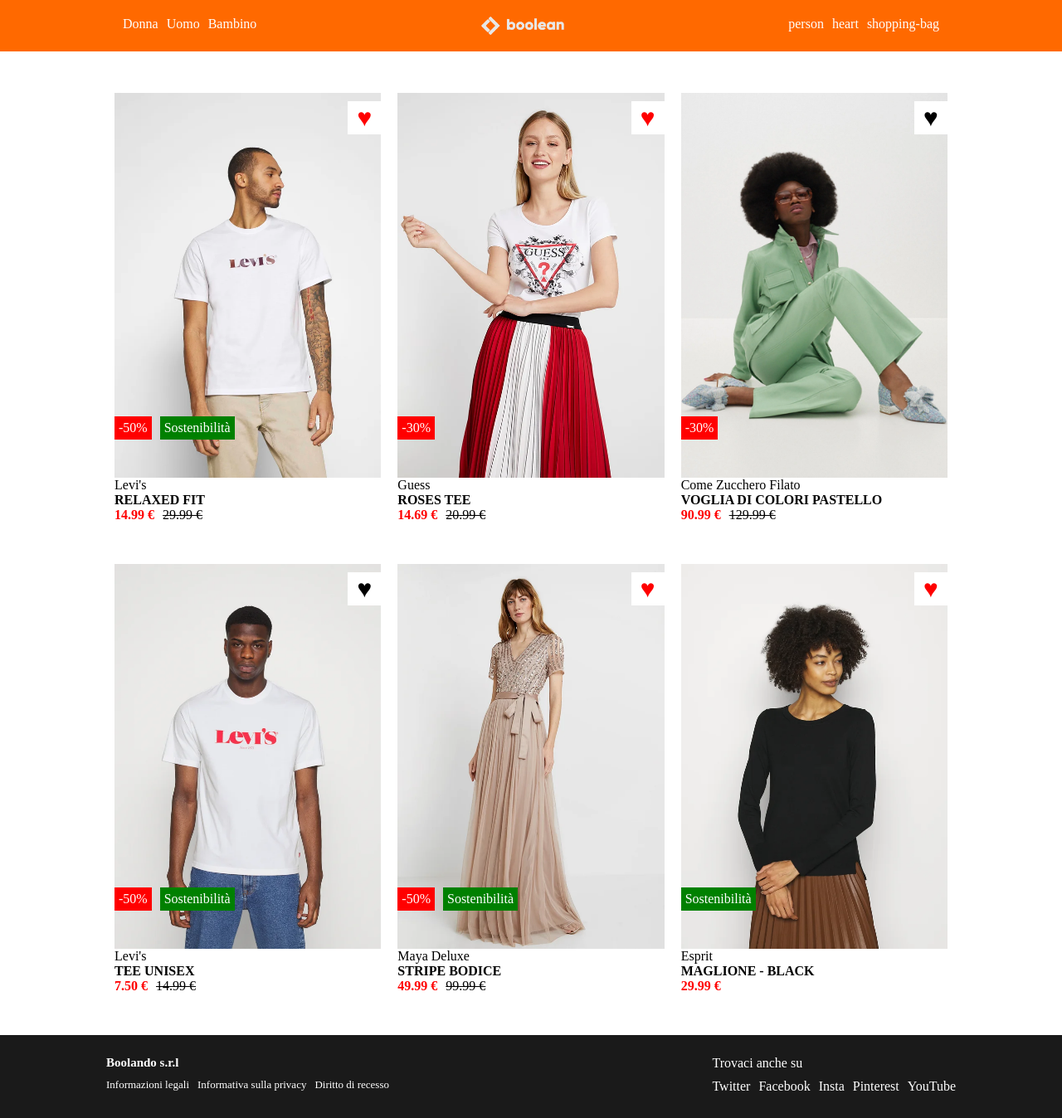
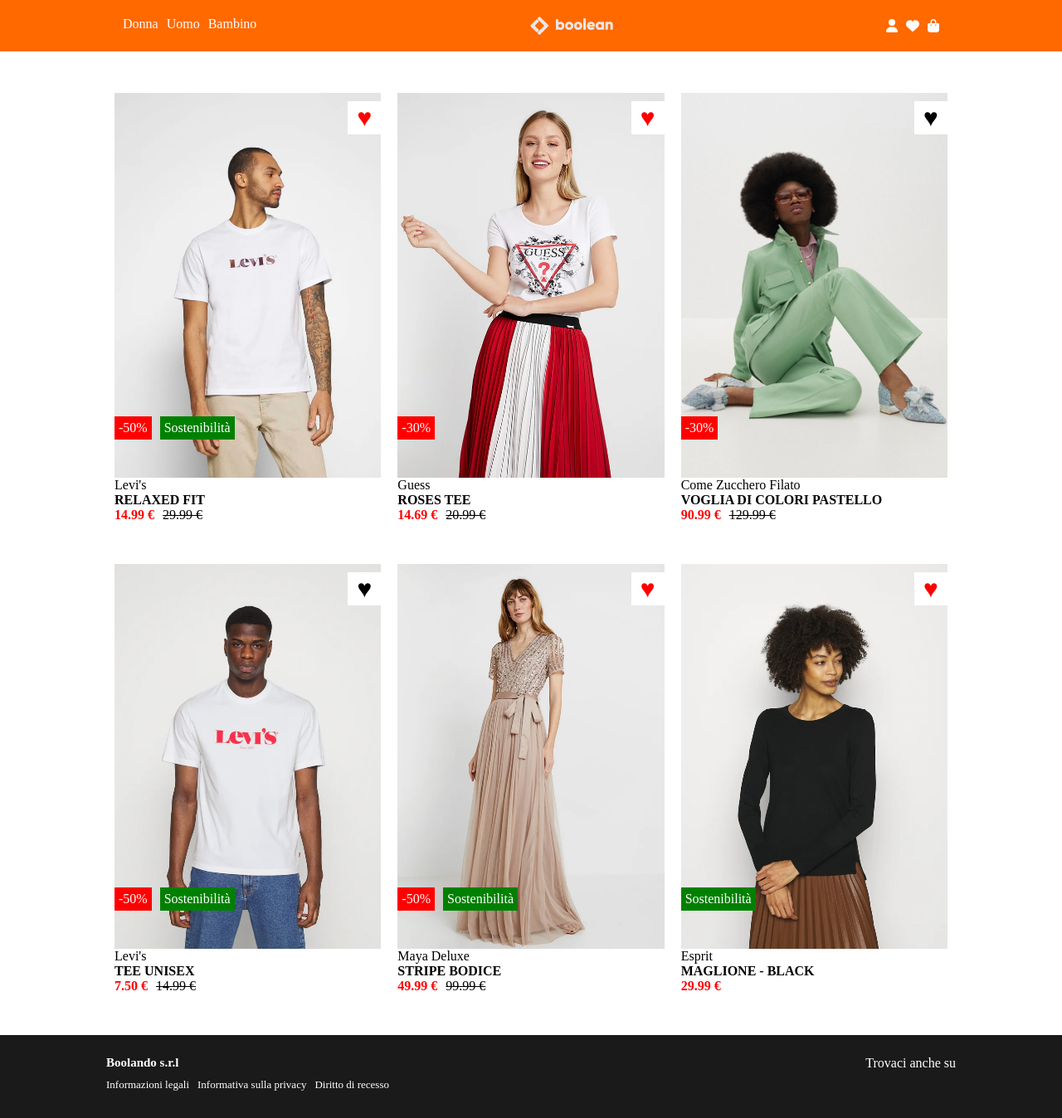
Before and after one commit to SabrinaGiancaspr/vite-boolando, a Vue app: page / in a window 1280 px wide. Shown: the whole page at 83% size. Built offline with nearby package versions, Linux system fonts and the light colour scheme.

Commit message:
add storejs

```diff
--- a/package.json
+++ b/package.json
@@ -9,6 +9,11 @@
     "preview": "vite preview"
   },
   "dependencies": {
+    "@fortawesome/fontawesome-svg-core": "^6.4.2",
+    "@fortawesome/free-brands-svg-icons": "^6.4.2",
+    "@fortawesome/free-regular-svg-icons": "^6.4.2",
+    "@fortawesome/free-solid-svg-icons": "^6.4.2",
+    "@fortawesome/vue-fontawesome": "^3.0.5",
     "vue": "^3.3.4"
   },
   "devDependencies": {
--- a/src/App.vue
+++ b/src/App.vue
@@ -2,16 +2,17 @@
 import AppNav from './components/AppNav.vue';
 import AppMainContent from './components/AppMainContent.vue';
 import AppFooter from './components/AppFooter.vue';
-import Json from './db.json';
+import {store} from './store';
 export default {
     components: {
     AppNav,
     AppMainContent,
     AppFooter
+
 },
   data() {
     return {
-      cards: Json
+      cards: store.items
     }
   }
 }
--- a/src/components/AppFooter.vue
+++ b/src/components/AppFooter.vue
@@ -24,7 +24,10 @@ export default{
             <div class="social-container">
                 <p class="find-us">{{ findUs }}</p>
                 <ul class="social">
-                    <li v-for="info in social"><a href="#">{{ info }}</a></li>
+                    <li>
+                        <!-- <font-awesome-icon icon="fa-solid fa-square-twitter" /> -->
+
+                    </li>
                 </ul>
             </div>
 
--- a/src/components/AppNav.vue
+++ b/src/components/AppNav.vue
@@ -18,8 +18,14 @@ export default {
           <li v-for="category in categories">
             <a href="#">{{ category }}</a>
           </li>
-          <li class="logo"><img  :src="logo" alt=""></li>
-          <li v-for="icon in icons" class="icons"><a href="#">{{ icon }}</a></li>
+          <li class="logo"><img :src="logo" alt=""></li>
+          <li class="icons">
+            <font-awesome-icon icon="fa-solid fa-user" />
+            <font-awesome-icon icon="fa-solid fa-heart" />
+            <font-awesome-icon icon="fa-solid fa-bag-shopping" />
+
+
+          </li>
         </ul>
       </nav>
     </div>
@@ -53,9 +59,15 @@ export default {
   display: flex;
   justify-content: center;
 
-  img{
+  img {
     max-width: 100px;
   }
 }
 
+.icons {
+  display: flex;
+  gap: 10px;
+  align-items: center;
+  color: white;
+}
 </style>
--- a/src/main.js
+++ b/src/main.js
@@ -1,4 +1,13 @@
 import { createApp } from 'vue'
 import App from './App.vue'
 
-createApp(App).mount('#app')
+import { library } from '@fortawesome/fontawesome-svg-core'
+
+import { FontAwesomeIcon } from '@fortawesome/vue-fontawesome'
+
+import { faUser, faBagShopping, faHeart } from '@fortawesome/free-solid-svg-icons'
+
+
+
+library.add(faHeart, faUser, faBagShopping)
+createApp(App).component('font-awesome-icon', FontAwesomeIcon).mount('#app')
--- /dev/null
+++ b/src/store.js
@@ -0,0 +1,5 @@
+import {reactive} from "vue";
+import Json from '../db.json';
+export const store = reactive({
+    items: Json
+})
```
Also changed, not shown: db.json (renamed from src/db.json), 1 other file (tests, documents, lock files or other folders).
